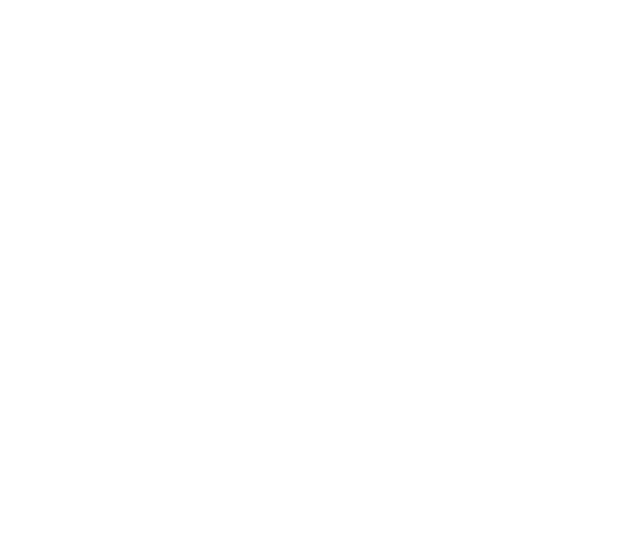
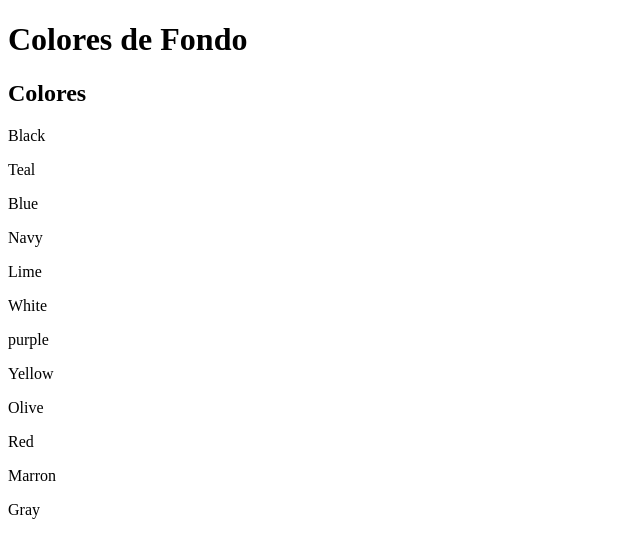
Before and after one commit to GitNinja0/recreated_image, a plain HTML site: page index.html in a window 1280 px wide. Shown: the whole page, without its empty margins (0-640 px from the left). Drawn offline with Linux system fonts and the light colour scheme.

Commit message:
add sections

```diff
--- a/index.html
+++ b/index.html
@@ -3,9 +3,34 @@
 <head>
     <meta charset="UTF-8">
     <meta name="viewport" content="width=device-width, initial-scale=1.0">
-    <title>Document</title>
+    <title>Recreated Image</title>
 </head>
 <body>
-
+    <header>
+        <H1>Colores de Fondo</H1>
+    </header>
+    <main>
+        <Section>
+            <H2>Colores</H2>
+        </Section>
+        <section>
+            <div>
+                <p>Black</p>
+                <p>Teal</p>
+                <p>Blue</p>
+                <p>Navy</p>
+                <p>Lime</p>
+                <p>White</p>
+            </div>
+            <div>
+                <p>purple</p>
+                <p>Yellow</p>
+                <p>Olive</p>
+                <p>Red</p>
+                <p>Marron</p>
+                <p>Gray</p>
+            </div>
+        </section>
+    </main>
 </body>
 </html>
```
